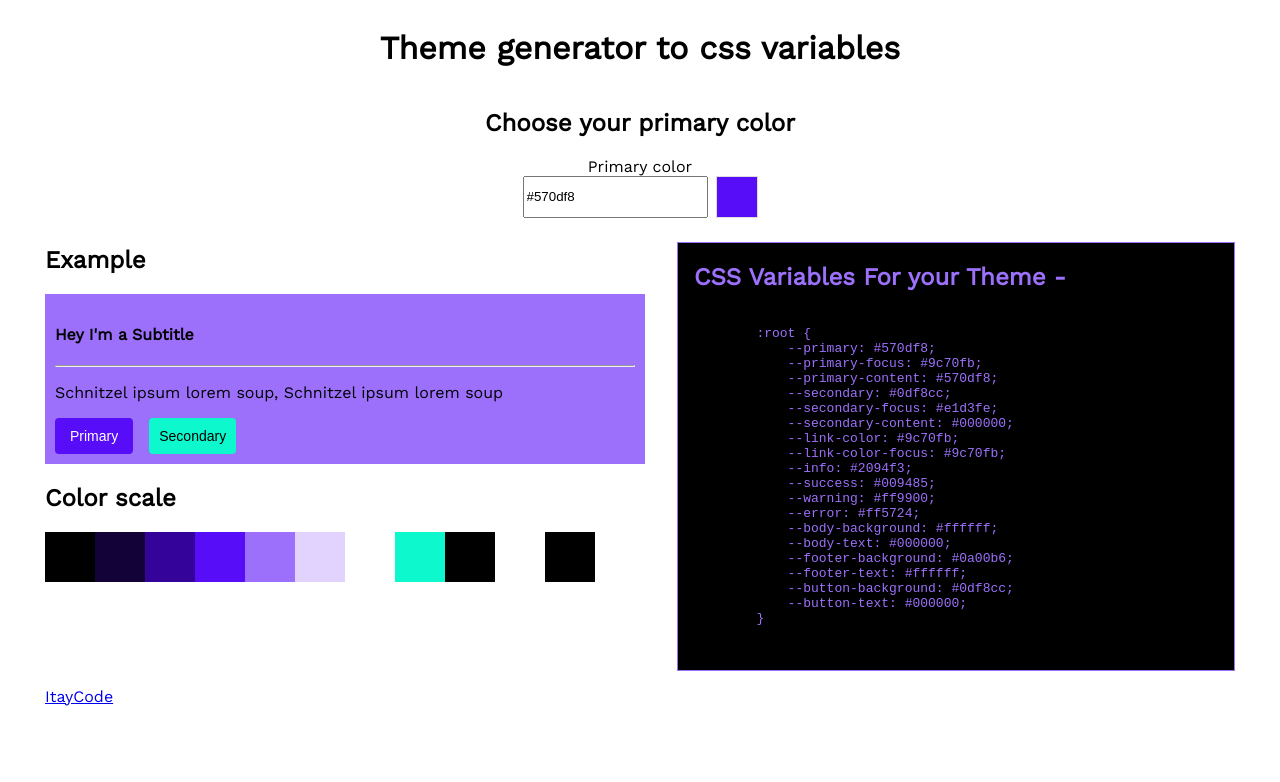
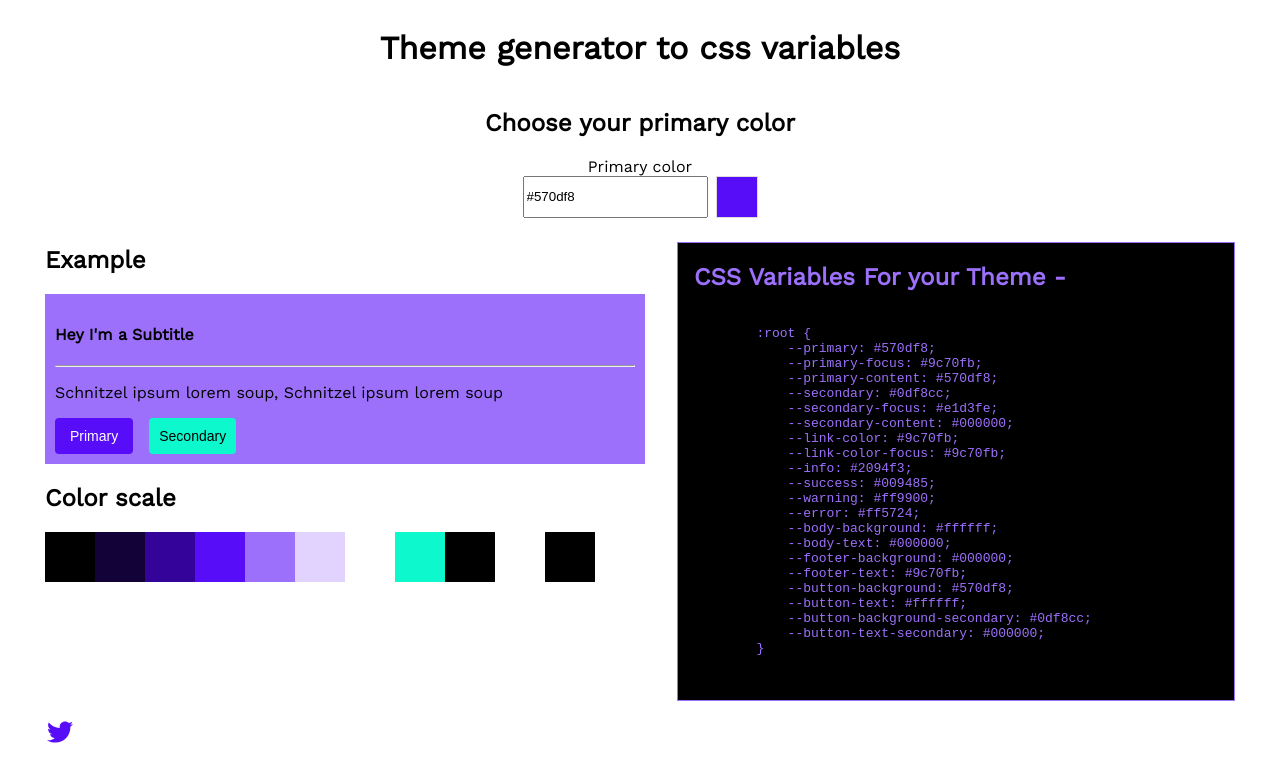
Before and after one commit to itay1313/theme-generator-to-css-variables, a React (Create React App) app: page / in a window 1280 px wide. Shown: the top 782 px of the page. Built offline with nearby package versions, Linux system fonts and the light colour scheme.

Commit message:
twitter icon

```diff
--- a/src/App.js
+++ b/src/App.js
@@ -111,10 +111,12 @@ export default function App() {
             --error: #ff5724;
             --body-background: ${prims.lightest};
             --body-text: ${prims.darkest};
-            --footer-background: #0a00b6;
-            --footer-text: ${prims.opposite};
-            --button-background: ${prims.secondary};
-            --button-text: ${prims.secondarytext};
+            --footer-background: ${prims.oppositeLight};
+            --footer-text: ${prims.light};
+            --button-background: ${prims.normal};
+            --button-text: ${prims.opposite};
+            --button-background-secondary: ${prims.secondary};
+            --button-text-secondary: ${prims.secondarytext};
 }
 body {
   color: var(--body-text);
@@ -194,10 +196,12 @@ body {
             --error: #ff5724;
             --body-background: ${prims.lightest};
             --body-text: ${prims.darkest};
-            --footer-background: #0a00b6;
-            --footer-text: ${prims.opposite};
-            --button-background: ${prims.secondary};
-            --button-text: ${prims.secondarytext};
+            --footer-background: ${prims.oppositeLight};
+            --footer-text: ${prims.light};
+            --button-background: ${prims.normal};
+            --button-text: ${prims.opposite};
+            --button-background-secondary: ${prims.secondary};
+            --button-text-secondary: ${prims.secondarytext};
         }
         `}</pre>
         </Opposite>
--- a/src/Footer.js
+++ b/src/Footer.js
@@ -21,8 +21,23 @@ export const Footer = () => (
       />
     </form> */}
     <div>
-      <a href="https://itaycode.com" target="_blank" rel="noopener noreferrer">
-        ItayCode
+      <a
+        href="https://twitter.com/Itaycode"
+        target="_blank"
+        rel="noopener noreferrer"
+      >
+        <svg
+          xmlns="http://www.w3.org/2000/svg"
+          x="0px"
+          y="0px"
+          width="30"
+          height="30"
+          viewBox="0 0 30 30"
+          style={{ fill: "var(--primary)" }}
+        >
+          {" "}
+          <path d="M28,6.937c-0.957,0.425-1.985,0.711-3.064,0.84c1.102-0.66,1.947-1.705,2.345-2.951c-1.03,0.611-2.172,1.055-3.388,1.295 c-0.973-1.037-2.359-1.685-3.893-1.685c-2.946,0-5.334,2.389-5.334,5.334c0,0.418,0.048,0.826,0.138,1.215 c-4.433-0.222-8.363-2.346-10.995-5.574C3.351,6.199,3.088,7.115,3.088,8.094c0,1.85,0.941,3.483,2.372,4.439 c-0.874-0.028-1.697-0.268-2.416-0.667c0,0.023,0,0.044,0,0.067c0,2.585,1.838,4.741,4.279,5.23 c-0.447,0.122-0.919,0.187-1.406,0.187c-0.343,0-0.678-0.034-1.003-0.095c0.679,2.119,2.649,3.662,4.983,3.705 c-1.825,1.431-4.125,2.284-6.625,2.284c-0.43,0-0.855-0.025-1.273-0.075c2.361,1.513,5.164,2.396,8.177,2.396 c9.812,0,15.176-8.128,15.176-15.177c0-0.231-0.005-0.461-0.015-0.69C26.38,8.945,27.285,8.006,28,6.937z"></path>
+        </svg>
       </a>
     </div>
   </div>
```
